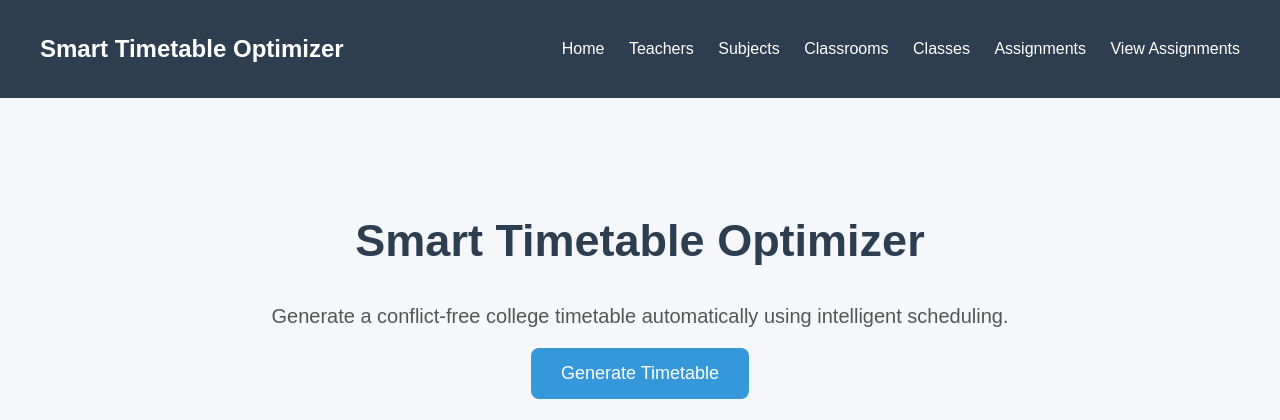
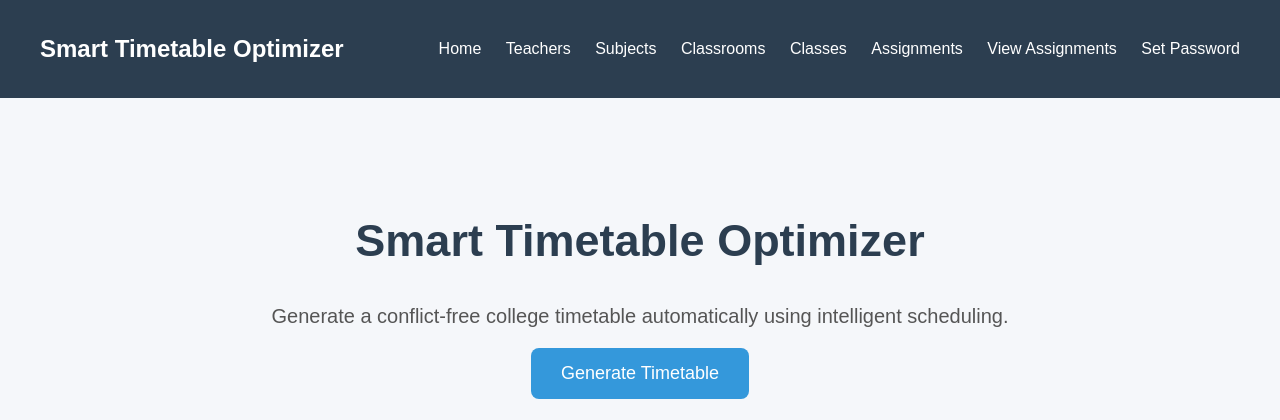
Before and after one commit to palakpj25hds/smart-timetable-optimizer, a Flask app: page / in a window 1280 px wide. Shown: the top 420 px of the page. Run offline with Flask 3, Linux system fonts and the light colour scheme.

Commit message:
Update index.html

```diff
--- a/templates/index.html
+++ b/templates/index.html
@@ -20,6 +20,7 @@
             <a href="/class">Classes</a>
             <a href="/assignment">Assignments</a>
             <a href="/view_assignments">View Assignments</a>
+            <a href="/set-password-page">Set Password</a>
         </div>
     </nav>
 
```
